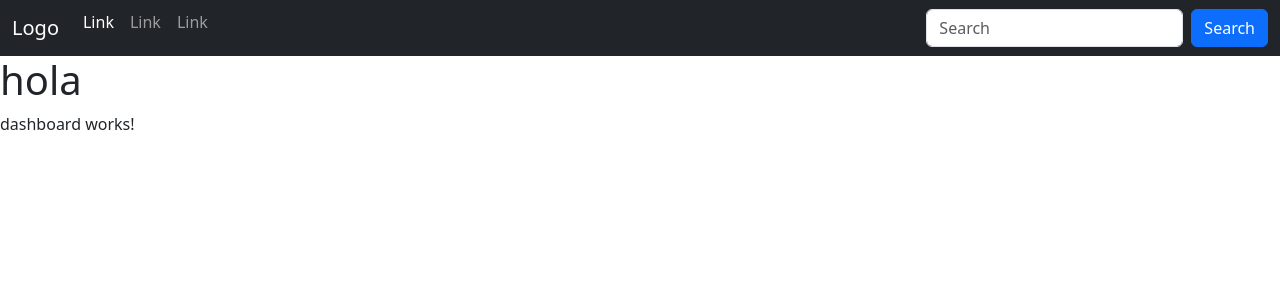
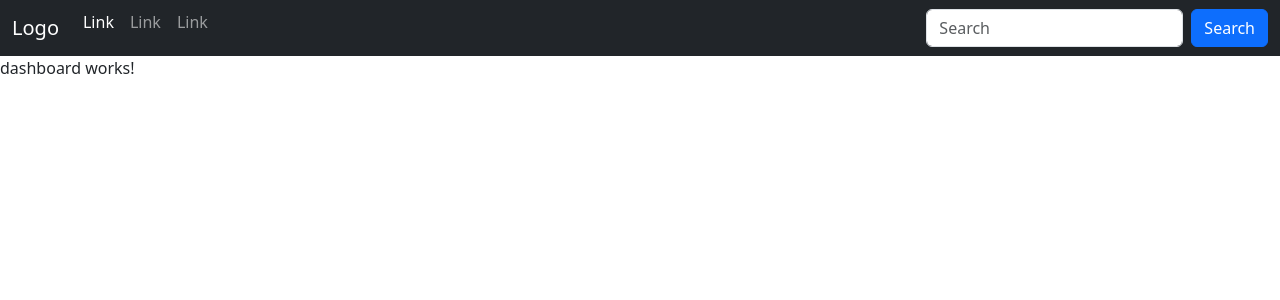
Before and after one commit to ernestoacostavelazquez/login_prueba01, an Angular app: page /dashboard in a window 1280 px wide. Shown: the top 300 px of the page. Built offline with nearby package versions, Linux system fonts and the light colour scheme.

Commit message:
actulaizar

```diff
--- a/src/app/pages/dashboard/dashboard.component.html
+++ b/src/app/pages/dashboard/dashboard.component.html
@@ -1,2 +1 @@
-<h1>hola</h1>
 <p>dashboard works!</p>
```
Also changed, not shown: src/app/pages/dashboard/otro.html (deleted).
